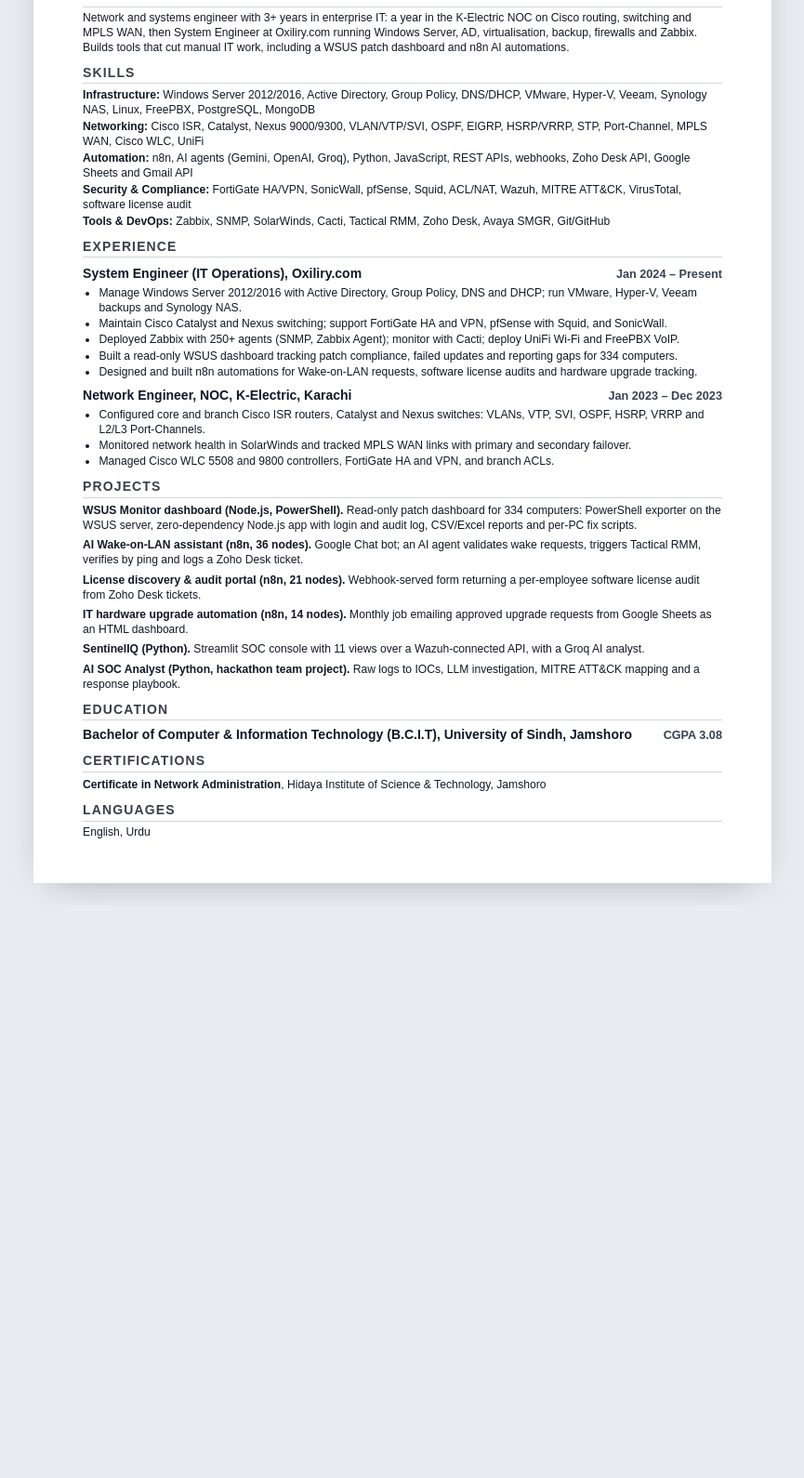
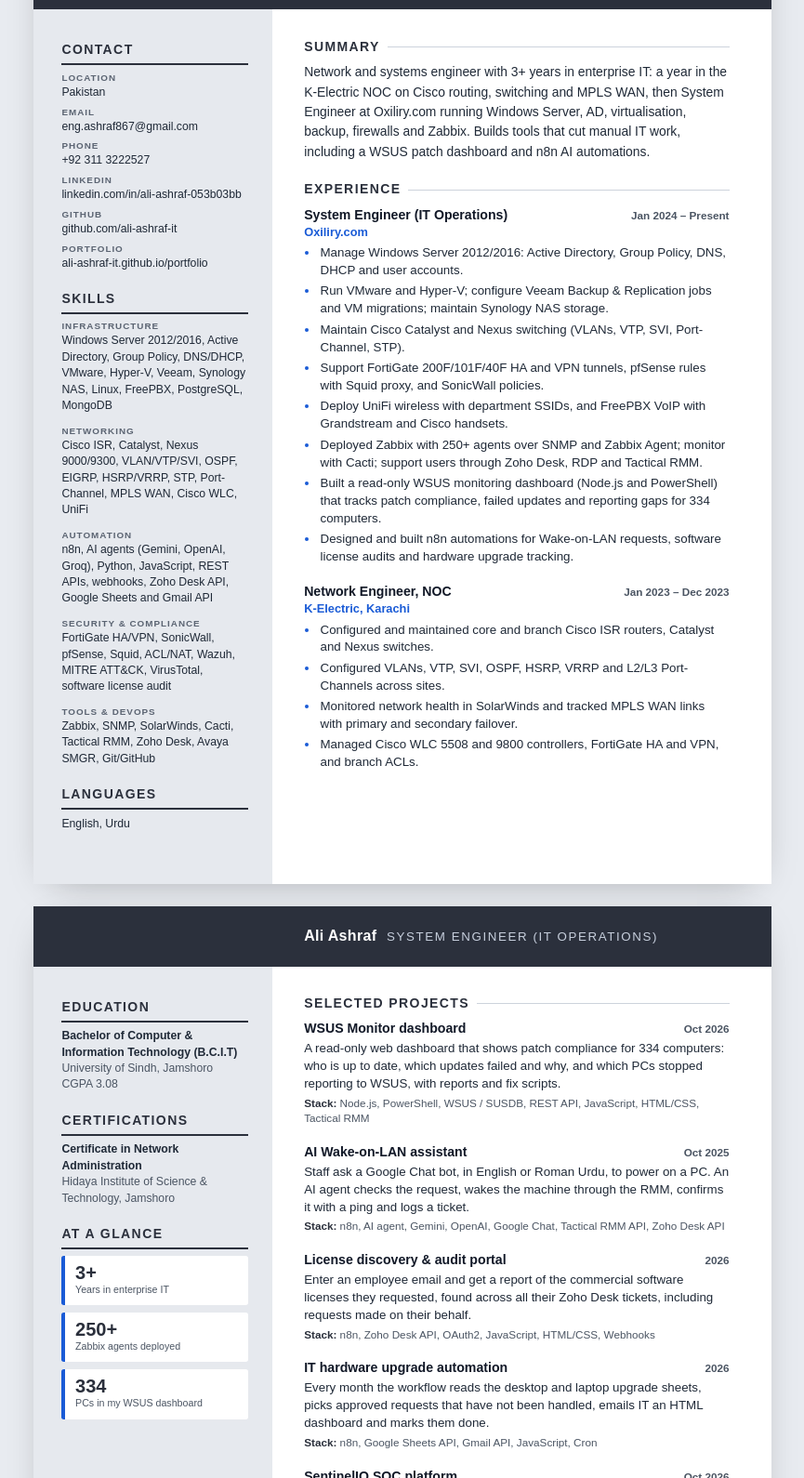
Before and after one commit to Ali-Ashraf-IT/portfolio, an Astro site: page /portfolio/cv in a window 1280 px wide. Shown: the part 251-1841 px from the top of the page at 93% size, without its empty margins (207-1072 px from the left). Before the commit the page ends 1225 px from the top, so only its background shows below. Built offline with nearby package versions, Linux system fonts and the light colour scheme; Astro itself is replaced by a stand-in of ours.

Commit message:
feat: two-page CV with photo, project results, CI runs verify, add CLAUDE.md
Co-Authored-By: Claude Sonnet 5.5 <noreply@anthropic.com>

````diff
--- /dev/null
+++ b/CLAUDE.md
@@ -0,0 +1,41 @@
+# CLAUDE.md
+
+This file provides guidance to Claude Code (claude.ai/code) when working with code in this repository.
+
+## What this is
+
+Static personal portfolio + CV for Ali Ashraf, built with Astro 7, TypeScript and Tailwind CSS 4 (via `@tailwindcss/vite`). Deployed to GitHub Pages at `https://ali-ashraf-it.github.io/portfolio/`. The site is live, so avoid unrequested changes to content or URLs.
+
+## Commands
+
+```bash
+npm run dev       # dev server at http://localhost:4321/portfolio/ (note the /portfolio base)
+npm run build     # static output to dist/
+npm run check     # astro check (type-check .astro + .ts)
+npm run lint      # eslint .
+npm run verify    # check + lint + build; run before publishing
+```
+
+There is no test suite. Windows-only helper scripts (PowerShell, Microsoft Edge):
+- `npm run og` renders `scripts/og.html` to `public/og.png`.
+- `npm run cv:pdf` prints the `/cv` page to `public/Ashraf_CV.pdf`. It needs `npm run preview` running in another terminal. Rebuild afterwards so `dist/` picks up the new PDF.
+
+## Architecture
+
+- **All content is in `src/data/portfolio.ts`**: `profile`, skills, CV text and the `projects` array (typed by `Project`). Pages and components only render this data; empty fields (`''`, `[]`) are intentionally hidden in the UI. Change copy there, not in the `.astro` files.
+- `src/pages/projects/[slug].astro` generates one case-study page per entry in `projects` via `getStaticPaths`, and links to the next project cyclically. Adding a project object adds a route automatically.
+- `src/pages/cv.astro` is a standalone print-styled HTML page (own `<head>`, not wrapped in `Base`). It is the source for the downloadable PDF, so changing CV content means regenerating `public/Ashraf_CV.pdf`.
+- `src/layouts/Base.astro` owns the head, SEO/OG/JSON-LD, the pre-paint theme script (dark is the default, stored in `localStorage` as `theme`), and the `[data-reveal]` IntersectionObserver.
+- Styling: Tailwind 4 plus custom classes (`tile`, `chip`, `btn`, tokens like `signal`, `glow`, `muted`) in `src/styles/global.css`. Fonts are self-hosted via `@fontsource` (no Google requests).
+
+## Base path gotcha
+
+`astro.config.mjs` sets `base` from `BASE_PATH` (default `/portfolio`) and `site` from `SITE_URL`. Every internal link and public asset must be built as `` `${base}/...` `` where `const base = import.meta.env.BASE_URL.replace(/\/$/, '')`. Hard-coded `/foo` paths work on Vercel (`BASE_PATH=/`) but break on GitHub Pages. `public/robots.txt` hard-codes the sitemap URL and must be edited by hand if the domain changes.
+
+## Assets and deployment
+
+- Project screenshots go in `public/projects/<name>/`, referenced by relative filename in the data file. The photo is `public/ali.jpg`.
+- `.gitignore` deliberately excludes private material: root-level `*.json` (n8n exports can contain keys and webhook URLs), `*.mp4` (host demos on YouTube and use the `video` id field), `CV.pdf` (old CV with home address) and `CASE_STUDIES.md`. Never commit these.
+- Every push to `main` triggers `.github/workflows/deploy.yml` (`npm ci`, `npm run build`, Pages deploy). CI does not run `check` or `lint`, so run `npm run verify` locally first.
+- `docs/design-direction.md` and `docs/project-inventory.md` hold design intent and the project inventory.
+- The content rule from `portfolio.ts`: only state facts that can be backed up (CV, exports, GitHub code); leave `results` empty until there are real numbers.
--- a/src/data/portfolio.ts
+++ b/src/data/portfolio.ts
@@ -50,7 +50,7 @@ export const profile = {
     'I also build tools that save IT time: a read-only WSUS patch dashboard for 334 computers, n8n workflows with AI agents that act through our RMM and ticketing systems, and Python security tools around Wazuh and threat intelligence.',
   ],
   email: 'eng.ashraf867@gmail.com',
-  phone: '', // left empty on purpose: add only if you want it public
+  phone: '+92 311 3222527',
   linkedin: 'https://www.linkedin.com/in/ali-ashraf-053b03bb',
   github: 'https://github.com/ali-ashraf-it',
   photo: 'ali.jpg', // cropped from the GitHub profile picture; replace with a sharper photo when you have one
@@ -215,7 +215,7 @@ export const projects: Project[] = [
       'Logins with scrypt-hashed passwords, 8-hour sessions and a per-user audit trail kept as SOC 2 evidence.',
       '38 automated tests run against a sample export whose totals match the WSUS console.',
     ],
-    results: [],
+    results: ['Covers all 334 computers, refreshed every 15 minutes.', 'Totals match the WSUS console, checked by 38 automated tests.', 'Failed updates and silent PCs come with a fix script per computer.'],
     stack: ['Node.js', 'PowerShell', 'WSUS / SUSDB', 'REST API', 'JavaScript', 'HTML/CSS', 'Tactical RMM'],
     links: [],
     gallery: [
@@ -249,7 +249,7 @@ export const projects: Project[] = [
       'Success is decided by a ping, not by trusting the API response.',
       'Failed wakes open a ticket and can ask the user to confirm in chat.',
     ],
-    results: [],
+    results: ['Staff can request a wake in plain English or Roman Urdu, with no IT person involved.', 'Every request ends in a ping check and a Zoho Desk ticket.'],
     stack: ['n8n', 'AI agent', 'Gemini', 'OpenAI', 'Google Chat', 'Tactical RMM API', 'Zoho Desk API'],
     links: [],
   },
@@ -277,7 +277,7 @@ export const projects: Project[] = [
       'Three searches catch requests raised on behalf of the employee.',
       'Results are de-duplicated so one ticket is counted once.',
     ],
-    results: [],
+    results: ['One email gives a full audit report, with requests from three searches merged into one list.', 'The portal is a single 19 KB form served straight from n8n.'],
     stack: ['n8n', 'Zoho Desk API', 'OAuth2', 'JavaScript', 'HTML/CSS', 'Webhooks'],
     links: [],
   },
@@ -304,7 +304,7 @@ export const projects: Project[] = [
       'Rows already Done or emailed are skipped, so reruns are safe.',
       'Column names are matched loosely, so small header edits do not break it.',
     ],
-    results: [],
+    results: ['Runs by itself on the 1st of every month at 09:00.', 'Reruns are safe: finished rows are never emailed twice.'],
     stack: ['n8n', 'Google Sheets API', 'Gmail API', 'JavaScript', 'Cron'],
     links: [],
   },
@@ -329,7 +329,7 @@ export const projects: Project[] = [
       'API calls carry a bearer token and have timeouts.',
       'Clear error messages when the backend is unreachable.',
     ],
-    results: [],
+    results: ['Eleven views in one console, from incidents to threat hunting.', 'Built and maintained alone, 28 commits.'],
     stack: ['Python', 'Streamlit', 'Plotly', 'pandas', 'Groq', 'Wazuh', 'Cloudflare Tunnel'],
     links: [{ label: 'Code on GitHub', href: 'https://github.com/ali-ashraf-it/SentinelIQ-SOC-AP' }],
   },
@@ -356,7 +356,7 @@ export const projects: Project[] = [
       'Instructions hidden inside log text are ignored (prompt-injection guard).',
       'Every state-changing response step is marked as needing analyst approval.',
     ],
-    results: [],
+    results: ['Raw logs become IOCs, a timeline, ATT&CK techniques, a risk score and a playbook in one run.', 'Built with a team of two as a hackathon entry.'],
     stack: ['Python', 'Streamlit', 'Groq (OpenAI-compatible)', 'pydantic', 'Plotly'],
     links: [
       { label: 'Code on GitHub', href: 'https://github.com/ali-ashraf-it/ai-soc-analyst' },
@@ -384,7 +384,7 @@ export const projects: Project[] = [
       'If one source fails, results from the other are still shown.',
       'API keys are typed into the session and never stored.',
     ],
-    results: [],
+    results: ['Explains one result at beginner, intermediate or expert level.', 'One module per source, so a new source is one new module.'],
     stack: ['Python', 'Streamlit', 'VirusTotal API', 'WHOIS', 'Gemini'],
     links: [{ label: 'Code on GitHub', href: 'https://github.com/ali-ashraf-it/MyThreaLens2' }],
   },
--- a/src/pages/cv.astro
+++ b/src/pages/cv.astro
@@ -1,14 +1,24 @@
 ---
-// CV page (/cv). Same data as the website, laid out as an A4 document.
-// ATS-friendly: one column, real text, standard headings, no tables or icons.
+// CV page (/cv). Same data as the website, laid out as two A4 pages:
+// a dark header band, a grey sidebar (contact, skills, languages, education)
+// and a main column (summary, experience, projects).
+// Real text only (no images of text), standard headings, so ATS parsers can read it.
 // public/Ashraf_CV.pdf is printed from this page (see scripts/cv-pdf.ps1).
 import '@fontsource-variable/manrope/wght';
-import { profile, experience, education, certifications, languages, cv } from '../data/portfolio';
+import { profile, experience, education, certifications, languages, cv, stats, projects } from '../data/portfolio';
 
 const base = import.meta.env.BASE_URL.replace(/\/$/, '');
 const site = new URL(`${base}/`, Astro.site).href.replace(/^https?:\/\//, '').replace(/\/$/, '');
 const strip = (u: string) => u.replace(/^https?:\/\/(www\.)?/, '');
-const contact = [profile.location, profile.email, profile.phone, strip(profile.linkedin), strip(profile.github), site].filter(Boolean);
+const contact = [
+  { label: 'Location', value: profile.location },
+  { label: 'Email', value: profile.email },
+  { label: 'Phone', value: profile.phone },
+  { label: 'LinkedIn', value: strip(profile.linkedin) },
+  { label: 'GitHub', value: strip(profile.github) },
+  { label: 'Portfolio', value: site },
+].filter((c) => c.value);
+const glance = stats.filter((s) => ['3+', '250+', '334'].includes(s.value));
 ---
 <!doctype html>
 <html lang="en">
@@ -21,36 +31,82 @@ const contact = [profile.location, profile.email, profile.phone, strip(profile.l
   <style>
     @page { size: A4; margin: 0; }
     * { box-sizing: border-box; }
-    html { background: #e8ebf0; }
-    body { margin: 0; color: #111827; font-family: "Manrope Variable", Arial, sans-serif; font-size: 9.1pt; line-height: 1.32; }
-    .page { width: 210mm; min-height: 297mm; margin: 24px auto; background: #fff; padding: 10mm 14mm 6mm; box-shadow: 0 10px 40px -20px rgba(0,0,0,.4); }
-    header { border-bottom: 2.5pt solid #3a3f4b; padding-bottom: 8pt; }
-    h1 { font-size: 23pt; line-height: 1; margin: 0; letter-spacing: -.01em; color: #1f2937; }
-    .title { margin: 4pt 0 6pt; font-size: 11.5pt; font-weight: 700; color: #1a5bd6; }
-    .contact { margin: 0; color: #374151; font-size: 9pt; }
-    .contact { display: flex; flex-wrap: wrap; row-gap: 1pt; }
-    .contact span { white-space: nowrap; } /* never break an email or URL */
-    .contact span + span::before { white-space: pre; }
-    .contact span + span::before { content: " | "; color: #9ca3af; }
-    h2 { font-size: 10.5pt; letter-spacing: .08em; text-transform: uppercase; color: #3a3f4b; margin: 7.5pt 0 2.5pt; padding-bottom: 1.5pt; border-bottom: .75pt solid #d1d5db; }
+    html { background: #e8ebf0; -webkit-print-color-adjust: exact; print-color-adjust: exact; }
+    body { margin: 0; color: #1f2937; font-family: "Manrope Variable", Arial, sans-serif; font-size: 10pt; line-height: 1.42; }
     p { margin: 0; }
-    ul { margin: 2pt 0 0; padding-left: 13pt; }
-    li { margin: 1pt 0; }
-    .row { display: flex; justify-content: space-between; gap: 8pt; align-items: baseline; }
-    .job { margin-top: 6pt; }
-    .job h3, .item h3 { font-size: 10.5pt; margin: 0; }
+    ul { margin: 3pt 0 0; padding-left: 12pt; }
+    li { margin: 2.6pt 0; padding-left: 1pt; }
+    li::marker { color: #1a5bd6; }
+
+    /* One .sheet = one A4 page. The grey sidebar is drawn as a background so it runs full height. */
+    .sheet { position: relative; width: 210mm; height: 297mm; margin: 24px auto; overflow: hidden; background: linear-gradient(to right, #e6e9ee 0 68mm, #fff 68mm); box-shadow: 0 10px 40px -20px rgba(0,0,0,.4); display: flex; flex-direction: column; }
+    .band { display: grid; grid-template-columns: 68mm 1fr; align-items: center; background: #2b303c; color: #fff; }
+    .band.big { height: 48mm; }
+    .band.slim { height: 17mm; }
+    .band-photo { display: grid; place-items: center; }
+    .photo { width: 34mm; height: 34mm; border-radius: 50%; object-fit: cover; border: 2pt solid #e6e9ee; display: block; }
+    .band-text { padding: 0 12mm 0 9mm; }
+    h1 { margin: 0; font-size: 26pt; line-height: 1; letter-spacing: -.01em; font-weight: 800; }
+    .title { margin-top: 6pt; font-size: 10.5pt; letter-spacing: .14em; text-transform: uppercase; color: #c7cfdd; }
+    .slim .band-text { font-size: 10pt; letter-spacing: .12em; text-transform: uppercase; color: #c7cfdd; }
+    .slim .band-text strong { color: #fff; letter-spacing: .02em; font-size: 12pt; text-transform: none; margin-right: 8pt; }
+
+    .body { flex: 1; display: grid; grid-template-columns: 68mm 1fr; min-height: 0; }
+    .side { padding: 9mm 7mm 8mm 8mm; font-size: 9.2pt; }
+    .main { padding: 8mm 12mm 8mm 9mm; }
+
+    h2 { margin: 0 0 5pt; font-size: 10.5pt; font-weight: 800; letter-spacing: .1em; text-transform: uppercase; color: #2b303c; display: flex; align-items: center; gap: 6pt; }
+    .main h2::after { content: ""; flex: 1; height: .75pt; background: #cdd3dc; }
+    .side h2 { padding-bottom: 3pt; border-bottom: 1.5pt solid #2b303c; }
+    section + section { margin-top: 15pt; }
+
+    .contact div { margin: 4pt 0; overflow-wrap: anywhere; }
+    .contact b, .skills b { display: block; font-size: 7.4pt; letter-spacing: .1em; text-transform: uppercase; color: #5b6472; font-weight: 700; }
+    .skills .grp { margin: 0 0 8.5pt; }
+    .skills p { color: #1f2937; }
+    .glance { display: grid; gap: 6pt; }
+    .glance div { padding: 6pt 8pt; background: #fff; border-left: 3pt solid #1a5bd6; border-radius: 2pt; }
+    .glance strong { display: block; font-size: 15pt; line-height: 1; color: #2b303c; }
+    .glance span { font-size: 8pt; color: #4b5563; }
+    .edu { margin: 0 0 6pt; }
+    .edu strong { display: block; }
     .muted { color: #4b5563; }
-    .date { white-space: nowrap; color: #374151; font-weight: 600; font-size: 9.5pt; }
-    .skills p { margin: 1.5pt 0; }
-    .item { margin-top: 4pt; }
+
+    .summary { font-size: 10.4pt; line-height: 1.55; }
+    .job + .job, .proj + .proj { margin-top: 13pt; }
+    .row { display: flex; justify-content: space-between; align-items: baseline; gap: 8pt; }
+    .job h3, .proj h3 { margin: 0; font-size: 10.6pt; color: #111827; }
+    .company { color: #1a5bd6; font-weight: 700; font-size: 9.6pt; }
+    .date { white-space: nowrap; color: #4b5563; font-weight: 600; font-size: 8.8pt; }
+    .stack { margin-top: 3pt; font-size: 8.8pt; color: #4b5563; }
+    .stack b { color: #2b303c; }
+    .proj p { margin-top: 2pt; }
+    .page-no { margin-top: auto; padding-top: 6pt; font-size: 7.6pt; color: #8a93a1; text-align: right; }
+
     .print-bar { max-width: 210mm; margin: 16px auto 0; display: flex; gap: 8px; justify-content: flex-end; font-family: Arial, sans-serif; }
     .print-bar a { background: #1a5bd6; color: #fff; text-decoration: none; padding: 9px 16px; border-radius: 999px; font-weight: 700; font-size: 14px; }
     .print-bar a.ghost { background: #fff; color: #111827; border: 1px solid #d1d5db; }
-    @media print { html { background: #fff; } .page { margin: 0; box-shadow: none; } .print-bar { display: none; } }
-    @media screen and (max-width: 780px) { .page { width: auto; min-height: 0; margin: 12px; padding: 20px; } .row { flex-direction: column; gap: 0; } }
-    /* When shown inside the home-page preview frame */
+
+    @media print {
+      html { background: #fff; }
+      .sheet { margin: 0; box-shadow: none; break-after: page; page-break-after: always; }
+      .sheet:last-of-type { break-after: auto; page-break-after: auto; }
+      .print-bar { display: none; }
+    }
+    /* Phones: stack everything in one column and drop the fixed page size */
+    @media screen and (max-width: 780px) {
+      .sheet { width: auto; height: auto; margin: 12px; background: #fff; }
+      .band, .band.big, .band.slim { display: block; height: auto; padding: 16px; }
+      .band-photo { margin-bottom: 10px; justify-content: start; display: block; }
+      .band-text { padding: 0; }
+      .body { display: block; }
+      .side { background: #e6e9ee; padding: 16px; }
+      .main { padding: 16px; }
+      .row { flex-direction: column; gap: 0; }
+    }
+    /* Inside the home-page preview frame (shows page 1 only) */
     html.embedded { background: #fff; }
-    html.embedded .page { margin: 0; box-shadow: none; }
+    html.embedded .sheet { margin: 0; box-shadow: none; }
     html.embedded .print-bar { display: none; }
   </style>
   <script is:inline>if (window.self !== window.top) document.documentElement.classList.add('embedded');</script>
@@ -61,63 +117,97 @@ const contact = [profile.location, profile.email, profile.phone, strip(profile.l
     <a href={`${base}/${profile.cv}`} download>Download PDF</a>
   </nav>
 
-  <main class="page">
-    <header>
+  <!-- PAGE 1 -->
+  <div class="sheet">
+    <header class="band big">
+      <div class="band-photo"><img class="photo" src={`${base}/ali-cv.jpg`} alt={`Photo of ${profile.name}`} width="600" height="600" /></div>
+      <div class="band-text">
         <h1>{profile.name}</h1>
         <p class="title">{profile.role}</p>
-      <p class="contact">{contact.map((c) => <span>{c}</span>)}</p>
+      </div>
     </header>
-
+    <div class="body">
+      <aside class="side">
+        <section class="contact">
+          <h2>Contact</h2>
+          {contact.map((c) => <div><b>{c.label}</b>{c.value}</div>)}
+        </section>
+        <section class="skills">
+          <h2>Skills</h2>
+          {cv.skills.map((g) => <div class="grp"><b>{g.group}</b><p>{g.line}</p></div>)}
+        </section>
+        <section>
+          <h2>Languages</h2>
+          <p>{languages.join(', ')}</p>
+        </section>
+      </aside>
+      <div class="main">
         <section>
           <h2>Summary</h2>
-      <p>{cv.summary}</p>
+          <p class="summary">{cv.summary}</p>
         </section>
-
-    <section class="skills">
-      <h2>Skills</h2>
-      {cv.skills.map((g) => <p><strong>{g.group}:</strong> {g.line}</p>)}
-    </section>
-
         <section>
           <h2>Experience</h2>
           {experience.map((job) => (
             <div class="job">
               <div class="row">
-            <h3>{job.role}, {job.company}{job.place && `, ${job.place}`}</h3>
+                <h3>{job.role}</h3>
                 <span class="date">{job.start} – {job.end}</span>
               </div>
-          <ul>{(cv.experience[job.company] ?? job.points).map((pt) => <li>{pt}</li>)}</ul>
+              <p class="company">{job.company}{job.place && `, ${job.place}`}</p>
+              <ul>{job.points.map((pt) => <li>{pt}</li>)}</ul>
             </div>
           ))}
         </section>
+      </div>
+    </div>
+  </div>
 
-    <section>
-      <h2>Projects</h2>
-      {cv.projects.map((p) => (
-        <div class="item"><p><strong>{p.name}.</strong> {p.line}</p></div>
-      ))}
-    </section>
-
+  <!-- PAGE 2 -->
+  <div class="sheet">
+    <header class="band slim">
+      <div class="band-photo"></div>
+      <div class="band-text"><strong>{profile.name}</strong>{profile.role}</div>
+    </header>
+    <div class="body">
+      <aside class="side">
         <section>
           <h2>Education</h2>
           {education.map((e) => (
-        <div class="item row"><h3>{e.title}, {e.place}</h3><span class="date">{e.detail}</span></div>
+            <div class="edu"><strong>{e.title}</strong><span class="muted">{e.place}</span><br /><span class="muted">{e.detail}</span></div>
           ))}
         </section>
-
         {certifications.length > 0 && (
           <section>
             <h2>Certifications</h2>
             {certifications.map((c) => (
-          <div class="item row"><p><strong>{c.title}</strong>, {c.issuer}</p>{c.year && <span class="date">{c.year}</span>}</div>
+              <div class="edu"><strong>{c.title}</strong><span class="muted">{c.issuer}{c.year && `, ${c.year}`}</span></div>
             ))}
           </section>
         )}
-
         <section>
-      <h2>Languages</h2>
-      <p>{languages.join(', ')}</p>
+          <h2>At a glance</h2>
+          <div class="glance">
+            {glance.map((s) => <div><strong>{s.value}</strong><span>{s.label}</span></div>)}
+          </div>
         </section>
-  </main>
+      </aside>
+      <div class="main">
+        <section>
+          <h2>Selected projects</h2>
+          {projects.map((p) => (
+            <div class="proj">
+              <div class="row">
+                <h3>{p.title}</h3>
+                <span class="date">{p.date}</span>
+              </div>
+              <p>{p.summary}</p>
+              <p class="stack"><b>Stack:</b> {p.stack.join(', ')}{p.links.length > 0 && ` | ${strip(p.links[0]!.href)}`}</p>
+            </div>
+          ))}
+        </section>
+      </div>
+    </div>
+  </div>
 </body>
 </html>
--- a/src/pages/index.astro
+++ b/src/pages/index.astro
@@ -129,7 +129,7 @@ const qrSvg = await QRCode.toString(profile.linkedin, {
 
   <!-- CV: view it on the page and download the PDF -->
   <section class="mx-auto max-w-7xl px-4 py-16 sm:px-6" aria-labelledby="cv">
-    <SectionHead id="cv" title="Curriculum vitae" intro="Read it here, open it full size, or download the PDF. One page, written to pass applicant tracking systems." />
+    <SectionHead id="cv" title="Curriculum vitae" intro="Read it here, open it full size, or download the PDF. Two pages with a clean layout and real text, so applicant tracking systems can read it." />
     <div class="grid gap-3 lg:grid-cols-[1fr_20rem]">
       <div class="tile overflow-hidden p-2 sm:p-3" data-reveal>
         <!-- Live preview of the /cv page, scaled to fit the tile -->
````
Also changed, not shown: .github/workflows/deploy.yml, public/ali-cv.jpg (added), 2 other files. Lines whose indentation alone changed are shown as unchanged.
